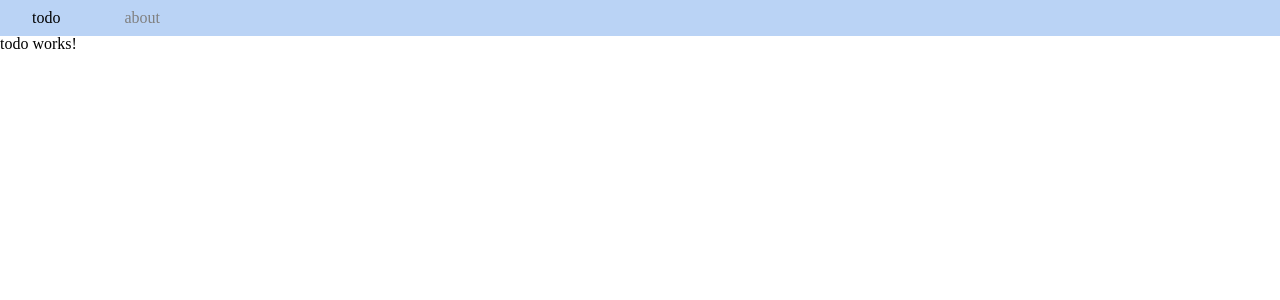
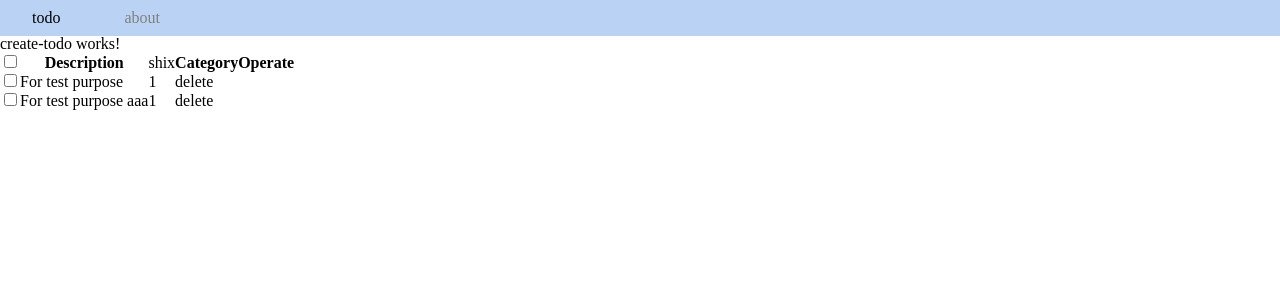
Before and after one commit to sswq2020/todo-list, an Angular app: page /todo in a window 1280 px wide. Shown: the top 300 px of the page. Built offline with nearby package versions, Linux system fonts and the light colour scheme.

Commit message:
feat: 🎸 创建todo-list组件,实现点击绑定删除

```diff
--- /dev/null
+++ b/src/app/create-todo/create-todo.component.html
@@ -0,0 +1 @@
+<p>create-todo works!</p>
--- /dev/null
+++ b/src/app/create-todo/create-todo.component.ts
@@ -0,0 +1,15 @@
+import { Component, OnInit } from '@angular/core';
+
+@Component({
+  selector: 'app-create-todo',
+  templateUrl: './create-todo.component.html',
+  styleUrls: ['./create-todo.component.css']
+})
+export class CreateTodoComponent implements OnInit {
+
+  constructor() { }
+
+  ngOnInit() {
+  }
+
+}
--- /dev/null
+++ b/src/app/todo-list/todo-list.component.html
@@ -0,0 +1,22 @@
+<table>
+  <thead>
+    <tr>
+      <th>
+        <input type="checkbox">
+      </th>
+      <th>Description</th>shix
+      <th>Category</th>
+      <th>Operate</th>
+    </tr>
+  </thead>
+  <tbody>
+    <tr *ngFor="let item of todos">
+      <td>
+        <input type="checkbox">
+      </td>
+      <td>{{item.description}}</td>
+      <td>{{item.category}}</td>
+      <td><a (click)="delete(item.id)">delete</a></td>
+    </tr>
+  </tbody>
+</table>
--- /dev/null
+++ b/src/app/todo-list/todo-list.component.ts
@@ -0,0 +1,30 @@
+import { Component, OnInit } from '@angular/core';
+
+@Component({
+  selector: 'app-todo-list',
+  templateUrl: './todo-list.component.html',
+  styleUrls: ['./todo-list.component.css']
+})
+export class TodoListComponent implements OnInit {
+  todos: Array<any> = [
+    { id: 999, description: 'For test purpose', category: 1, content: 'test' },
+    { id: 998, description: 'For test purpose aaa', category: 1, content: 'test aaa' }
+  ];
+
+  selectAll: false;
+
+  constructor() { }
+
+  ngOnInit() {
+  }
+
+  delete(id: number) {
+    const index = this.todos.findIndex(item => {
+      return item.id === id;
+    });
+    if (index > -1) {
+      this.todos.splice(index, 1);
+    }
+  }
+
+}
--- a/src/app/todo/todo.component.html
+++ b/src/app/todo/todo.component.html
@@ -1 +1,2 @@
-<p>todo works!</p>
+<app-create-todo></app-create-todo>
+<app-todo-list></app-todo-list>
```
Also changed, not shown: src/app/app.module.ts (+9 -2 lines), src/app/create-todo/create-todo.component.css (added), src/app/todo-list/todo-list.component.css (added), 2 other files (tests, documents, lock files or other folders).
